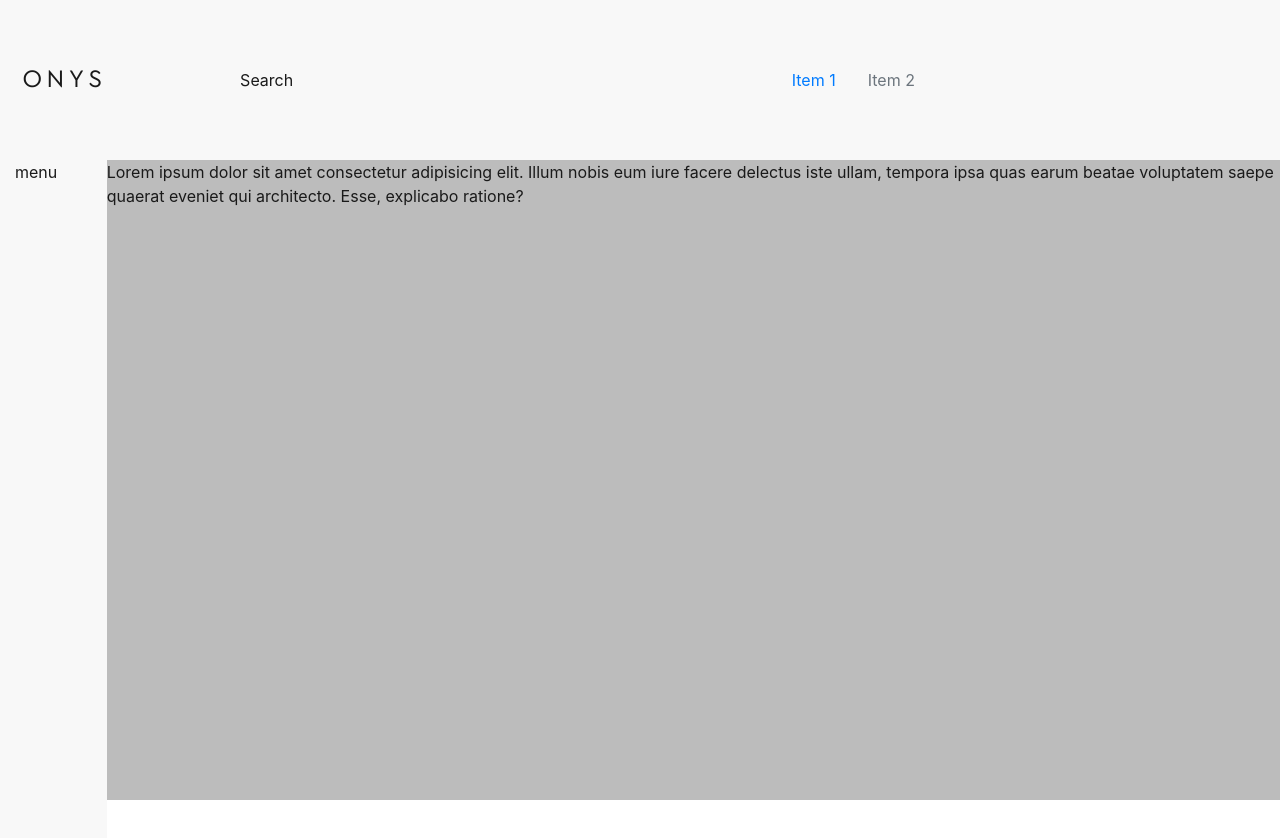
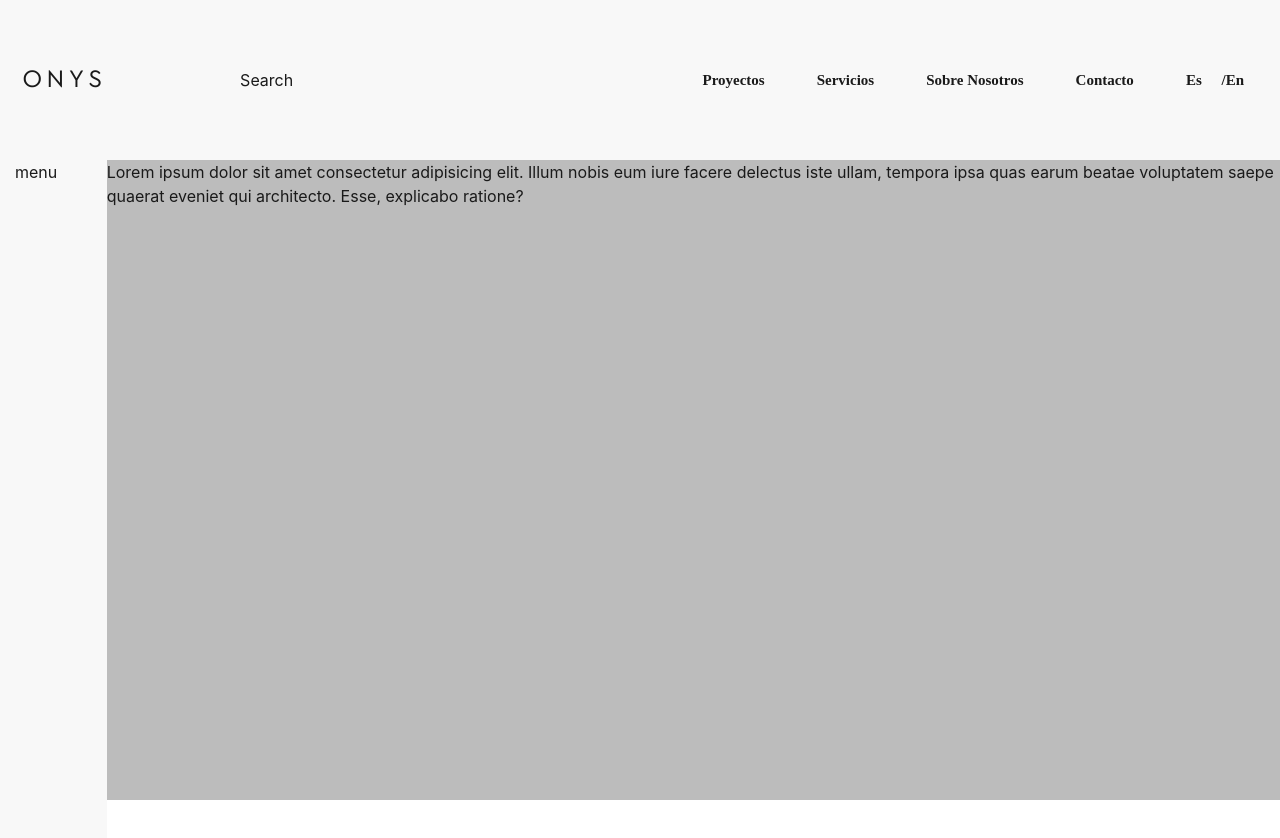
Before and after one commit to emanueljtc/theme-ONYS, a website: page proyectos.html in a window 1280 px wide. Drawn offline with nearby package versions, Linux system fonts and the light colour scheme; a web font is replaced by a local one.

Commit message:
DEV: change

```diff
--- a/proyectos.html
+++ b/proyectos.html
@@ -28,10 +28,20 @@
           </div>
           <div class="content-items col-md-8">
             <li class="nav-item">
-              <a class="nav-link active" href="#">Item 1</a>
+              <a class="nav-link active" href="#">Proyectos</a>
             </li>
             <li class="nav-item">
-              <a class="nav-link disabled" href="#" tabindex="-1" aria-disabled="true">Item 2</a>
+              <a class="nav-link disabled" href="#" tabindex="-1" aria-disabled="true">Servicios</a>
+            </li>
+            <li class="nav-item">
+              <a class="nav-link disabled" href="#" tabindex="-1" aria-disabled="true">Sobre Nosotros</a>
+            </li>
+            <li class="nav-item">
+              <a class="nav-link disabled" href="#" tabindex="-1" aria-disabled="true">Contacto</a>
+            </li>
+            <li class="nav-item">
+              <a class="nav-link disabled es" href="#" tabindex="-1" aria-disabled="true">Es</a>
+              <a class="nav-link disabled en" href="#" tabindex="-1" aria-disabled="true"> /En</a>
             </li>
           </div>
         </div>
--- a/src/scss/_variables.scss
+++ b/src/scss/_variables.scss
@@ -3,3 +3,4 @@ $logo: $codgray;
 $background: $alabaster;
 $inactive: $silver;
 $active: $teak;
+$navitem: $codgray;
--- a/src/scss/proyect.scss
+++ b/src/scss/proyect.scss
@@ -68,8 +68,33 @@
         justify-content: center;
         align-items: center;
 
+        @include media(md) {
+          justify-content: flex-end;
+        }
+
         &.col-md-8 {
           padding: 0;
+        }
+
+        .nav-item {
+          font-family: 'Montserrat';
+          font-weight: bold;
+          color: $navitem;
+          font-size: 15px;
+          padding-right: 20px;
+
+          .nav-link {
+            color: inherit;
+            display: inline-block;
+
+            &.es {
+              padding-right: 0;
+            }
+
+            &.en {
+              scroll-padding-right: 0;
+            }
+          }
         }
       }
     }
```
Also changed, not shown: src/css/proyect.css.
